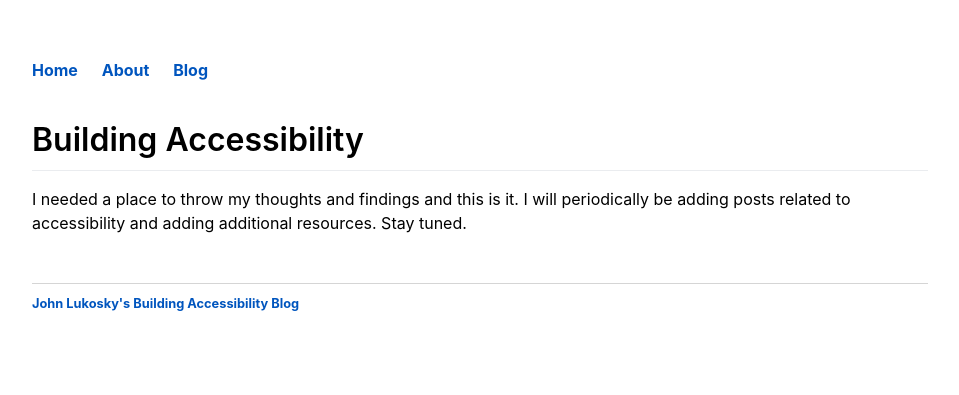
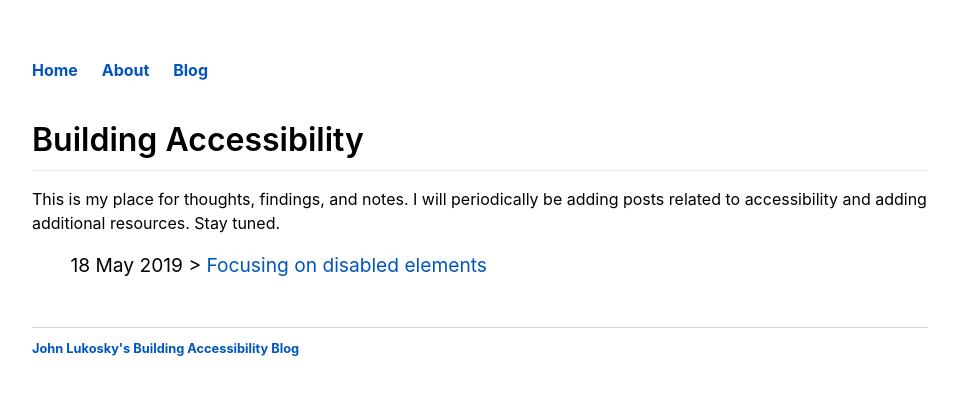
Before and after one commit to jlukosky/jlukosky, a Jekyll site: the page built from index.html, in a window 1280 px wide. Shown: the top 395 px of the page, without its empty margins (160-1119 px from the left). Built offline with Jekyll 4.4.1, drawn with Linux system fonts in a browser that asks for light colours.

Commit message:
updated layout

```diff
--- a/css/main.css
+++ b/css/main.css
@@ -184,6 +184,7 @@ footer {
 
 ul.posts {
     margin: 20px auto 40px;
+    padding-left: 0;
     font-size: 1.2em;
 }
 
--- a/index.html
+++ b/index.html
@@ -4,5 +4,12 @@ title: John Lukosky's Building Accessibility Blog
 ---
 <div class="blurb">
 	<h1>Building Accessibility</h1>
-	<p>I needed a place to throw my thoughts and findings and this is it. I will periodically be adding posts related to accessibility and adding additional resources. Stay tuned.</p>
+	<p>This is my place for thoughts, findings, and notes. I will periodically be adding posts related to accessibility and adding additional resources. Stay tuned.</p>
+
+	<ul class="posts">
+
+		{% for post in site.posts %}
+			<li><span>{{ post.date | date_to_string }}</span> &gt; <a href="{{ post.url }}" title="{{ post.title }}">{{ post.title }}</a></li>
+		{% endfor %}
+	</ul>
 </div><!-- /.blurb -->
```
